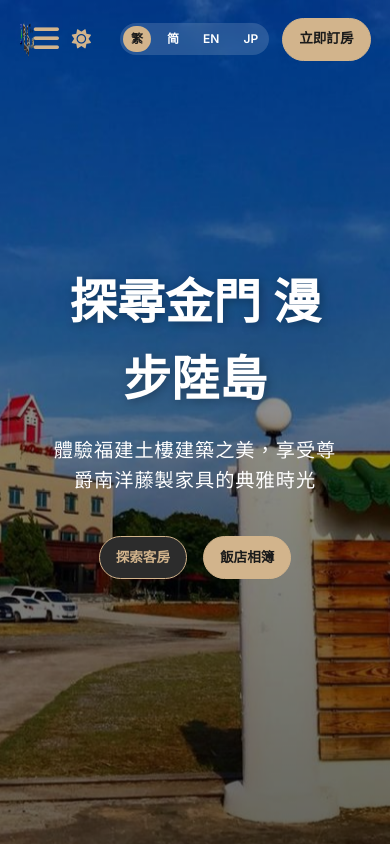
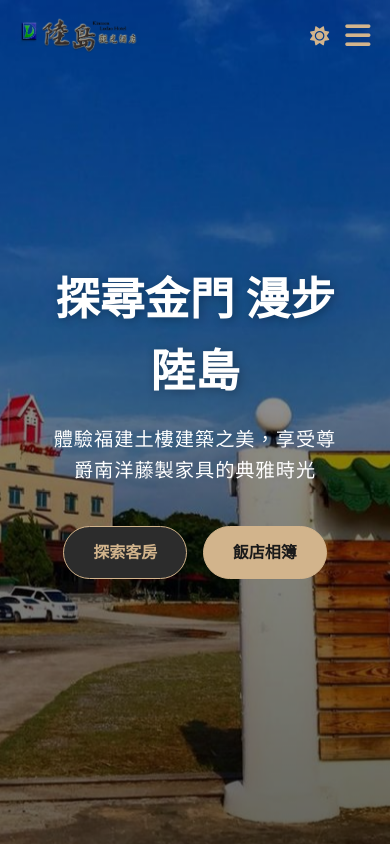
Before and after one commit to iDreal88/kinmen-ludao-hotel, a React (Vite) app: page / in a window 390 px wide. Shown: the top 844 px of the page. Built offline with nearby package versions, Linux system fonts and the light colour scheme; a web font is replaced by a local one.

Commit message:
Fix mobile navigation by moving controls to the menu and improving header density

```diff
--- a/src/components/Header.jsx
+++ b/src/components/Header.jsx
@@ -23,7 +23,7 @@ export const Header = () => {
     const isRoomPage = location.pathname.startsWith('/room');
 
     return (
-        <header id="header" className={scrolled || isRoomPage ? 'scrolled' : ''}>
+        <header id="header" className={scrolled || isRoomPage || menuOpen ? 'scrolled' : ''}>
             <div className="logo">
                 <Link to="/">
                     <img src="/images/hotel_logo2.png" alt="Kinmen Ludao Hotel" />
@@ -37,41 +37,30 @@ export const Header = () => {
                     <li><Link to="/#gallery" onClick={() => setMenuOpen(false)}>{t('nav_gallery')}</Link></li>
                     <li><Link to="/#contact" onClick={() => setMenuOpen(false)}>{t('nav_contact')}</Link></li>
                 </ul>
+                <div className="mobile-nav-controls">
+                    <div className="lang-switcher">
+                        <span className={`lang-btn ${lang === 'zh' ? 'active' : ''}`} onClick={() => setLang('zh')}>繁</span>
+                        <span className={`lang-btn ${lang === 'cn' ? 'active' : ''}`} onClick={() => setLang('cn')}>简</span>
+                        <span className={`lang-btn ${lang === 'en' ? 'active' : ''}`} onClick={() => setLang('en')}>EN</span>
+                        <span className={`lang-btn ${lang === 'ja' ? 'active' : ''}`} onClick={() => setLang('ja')}>JP</span>
+                    </div>
+                    <a href="tel:+88682320048" className="btn-book" style={{ display: 'block', marginTop: '1.5rem', textAlign: 'center' }}>{t('btn_book')}</a>
+                </div>
             </nav>
             <div className="header-right">
+                <div className="theme-toggle" onClick={toggleTheme} title={theme === 'light' ? 'Dark Mode' : 'Light Mode'}>
+                    <i className={`fas ${theme === 'light' ? 'fa-moon' : 'fa-sun'}`}></i>
+                </div>
+                <div className="lang-switcher">
+                    <span className={`lang-btn ${lang === 'zh' ? 'active' : ''}`} onClick={() => setLang('zh')}>繁</span>
+                    <span className={`lang-btn ${lang === 'cn' ? 'active' : ''}`} onClick={() => setLang('cn')}>简</span>
+                    <span className={`lang-btn ${lang === 'en' ? 'active' : ''}`} onClick={() => setLang('en')}>EN</span>
+                    <span className={`lang-btn ${lang === 'ja' ? 'active' : ''}`} onClick={() => setLang('ja')}>JP</span>
+                </div>
+                <a href="tel:+88682320048" className="btn-book">{t('btn_book')}</a>
                 <div className="hamburger" onClick={() => setMenuOpen(!menuOpen)}>
                     <i className={`fas ${menuOpen ? 'fa-times' : 'fa-bars'}`}></i>
                 </div>
-                <div className="theme-toggle" onClick={toggleTheme} style={{ cursor: 'pointer', marginRight: '1rem', fontSize: '1.2rem', color: 'var(--primary)', display: 'flex', alignItems: 'center' }}>
-                    <i className={`fas ${theme === 'light' ? 'fa-moon' : 'fa-sun'}`}></i>
-                </div>
-                <div className="lang-switcher">
-                    <span
-                        className={`lang-btn ${lang === 'zh' ? 'active' : ''}`}
-                        onClick={() => setLang('zh')}
-                    >
-                        繁
-                    </span>
-                    <span
-                        className={`lang-btn ${lang === 'cn' ? 'active' : ''}`}
-                        onClick={() => setLang('cn')}
-                    >
-                        简
-                    </span>
-                    <span
-                        className={`lang-btn ${lang === 'en' ? 'active' : ''}`}
-                        onClick={() => setLang('en')}
-                    >
-                        EN
-                    </span>
-                    <span
-                        className={`lang-btn ${lang === 'ja' ? 'active' : ''}`}
-                        onClick={() => setLang('ja')}
-                    >
-                        JP
-                    </span>
-                </div>
-                <a href="tel:+88682320048" className="btn-book">{t('btn_book')}</a>
             </div>
         </header>
     );
--- a/src/index.css
+++ b/src/index.css
@@ -107,33 +107,45 @@ header.scrolled {
   gap: 1.5rem;
 }
 
-.hamburger {
-  display: none;
-  font-size: 1.8rem;
+.theme-toggle {
   cursor: pointer;
+  font-size: 1.2rem;
   color: var(--primary);
+  display: flex;
+  align-items: center;
   transition: var(--transition);
+}
+
+.theme-toggle:hover {
+  transform: scale(1.1);
 }
 
 .lang-switcher {
   display: flex;
-  gap: 0.5rem;
+  gap: 0.2rem;
   background: rgba(255,255,255,0.15);
-  padding: 0.3rem;
+  padding: 0.2rem;
   border-radius: 20px;
-  font-size: 0.8rem;
+  font-size: 0.75rem;
   font-weight: 600;
   backdrop-filter: blur(5px);
   color: white;
+  border: 1px solid rgba(255,255,255,0.1);
 }
 
 header.scrolled .lang-switcher {
-  background: rgba(0,0,0,0.05);
+  background: var(--glass-dark);
+  color: var(--text);
+  border-color: rgba(0,0,0,0.05);
+}
+
+[data-theme='dark'] header.scrolled .lang-switcher {
+  background: rgba(255,255,255,0.05);
   color: var(--text);
 }
 
 .lang-btn {
-  padding: 0.3rem 0.8rem;
+  padding: 0.2rem 0.6rem;
   border-radius: 15px;
   cursor: pointer;
   transition: var(--transition);
@@ -650,20 +662,50 @@ footer {
   visibility: visible;
 }
 
-/* Responsive Classes */
-.room-gallery-container {
-  display: grid;
-  grid-template-columns: 2.2fr 1fr;
-  gap: 1.5rem;
+.hamburger {
+  display: none;
+  font-size: 1.8rem;
+  cursor: pointer;
+  color: var(--primary);
+  transition: var(--transition);
+}
+
+.mobile-nav-controls {
+  display: none;
+  width: 100%;
+  padding: 0 2rem;
+  margin-top: 2rem;
 }
 
 @media (max-width: 992px) {
-  .hero-content h1 { font-size: 3rem; }
+  .hero-content h1 { font-size: 2.8rem; }
   .about { grid-template-columns: 1fr; }
   .footer-grid { grid-template-columns: 1fr 1fr; }
 
   .hamburger {
     display: block;
+    order: 4; /* Keep hamburger on the far right */
+  }
+
+  .mobile-nav-controls {
+    display: block;
+  }
+
+  .mobile-nav-controls .lang-switcher {
+    display: flex;
+    justify-content: center;
+    background: rgba(0,0,0,0.05);
+    color: var(--text);
+    border: 1px solid rgba(0,0,0,0.1);
+    margin: 0 auto;
+    width: fit-content;
+    padding: 0.5rem;
+  }
+
+  [data-theme='dark'] .mobile-nav-controls .lang-switcher {
+    background: rgba(255,255,255,0.05);
+    border-color: rgba(255,255,255,0.1);
+    color: var(--text);
   }
 
   nav {
@@ -679,6 +721,7 @@ footer {
     align-items: center;
     clip-path: polygon(0 0, 100% 0, 100% 0, 0 0);
     transition: clip-path 0.4s ease-in-out, padding 0.4s ease;
+    z-index: 999;
   }
 
   nav.open {
@@ -699,15 +742,27 @@ footer {
 }
 
 @media (max-width: 768px) {
-  header { padding: 1rem 5%; }
-  .logo img { height: 40px; }
+  header { padding: 0.8rem 5%; }
+  .logo img { height: 35px; }
   .header-right { gap: 0.8rem; }
-  .lang-switcher { padding: 0.2rem; font-size: 0.75rem; }
-  .lang-btn { padding: 0.2rem 0.5rem; }
-  section { padding: 4rem 5%; }
+
+  /* Hide the crowded header elements and let the mobile menu handle them */
+  header .header-right .lang-switcher,
+  header .header-right .btn-book {
+    display: none;
+  }
+
+  header .header-right .theme-toggle {
+    margin-right: 0.5rem;
+  }
+
+  section { padding: 3rem 5%; }
   .footer-grid { grid-template-columns: 1fr; }
   .room-card-footer { flex-direction: column; align-items: flex-start; }
-  .btn-book { padding: 0.6rem 1rem; font-size: 0.85rem; }
+}
+
+@media (max-width: 480px) {
+  .header-right { gap: 0.5rem; }
 }
 
 /* Page Transitions */
```
